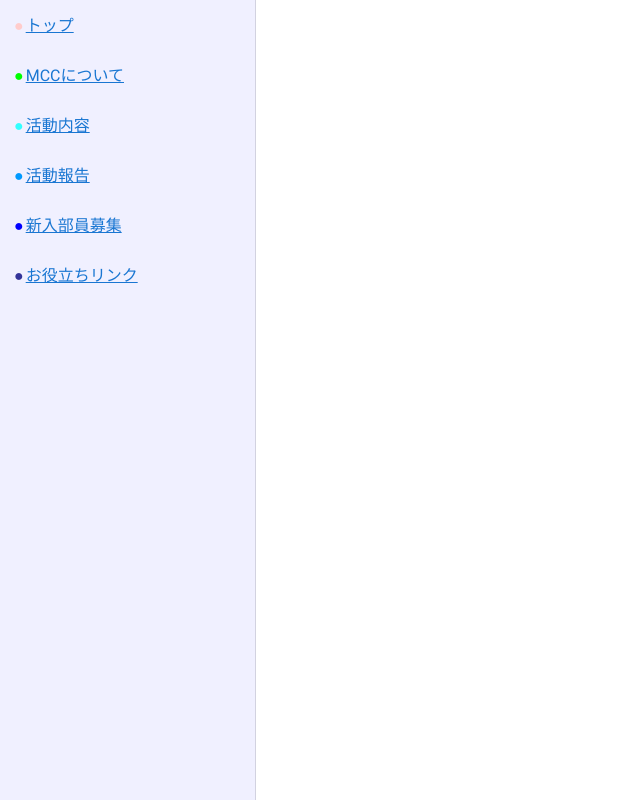
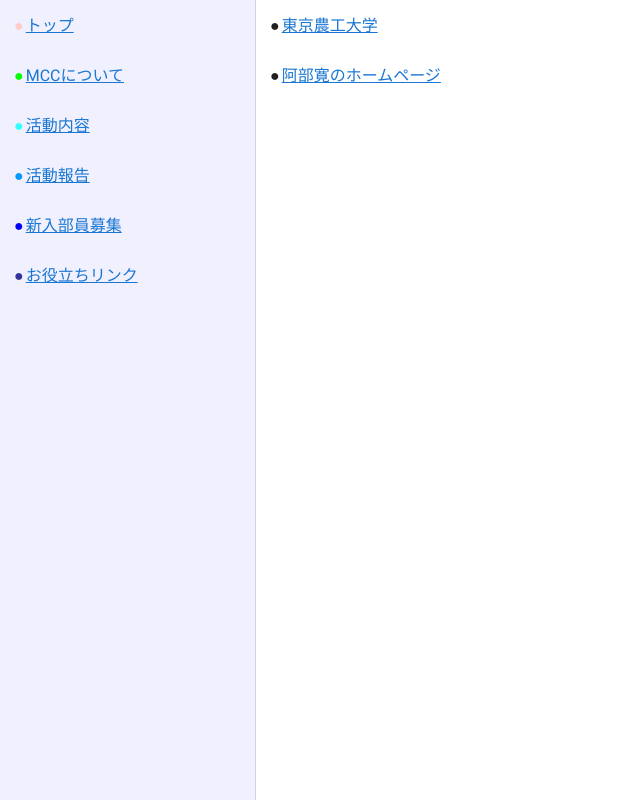
Before and after one commit to tuatmcc/tuat-mcc-web-site, a Nuxt app: page /links in a window 1280 px wide. Shown: the whole page, without its empty margins (0-640 px from the left). Built offline with nearby package versions, Linux system fonts and the light colour scheme.

Commit message:
✨ リンク集

```diff
--- a/pages/links.vue
+++ b/pages/links.vue
@@ -1,12 +1,37 @@
 <template>
-  <div></div>
+  <div>
+    <table>
+      <tbody>
+        <tr v-for="link in links" :key="link.title">
+          <td class="pl-3"><span>●</span></td>
+          <td>
+            <p class="ma-0 py-3">
+              <a :href="link.to" target="_brank">{{ link.title }}</a>
+            </p>
+          </td>
+        </tr>
+      </tbody>
+    </table>
+  </div>
 </template>
-<script>
+<script lang="ts">
 import Vue from 'vue'
-// import News from '~/components/top/news.vue'
-
+export type DataType = {
+  subjects: { name: string; href: string }[]
+}
 export default Vue.extend({
   components: {},
+  data(): DataType {
+    return {
+      links: [
+        { title: '東京農工大学', to: 'https://www.tuat.ac.jp/' },
+        {
+          title: '阿部寛のホームページ',
+          to: 'http://abehiroshi.la.coocan.jp/',
+        },
+      ],
+    }
+  },
 })
 </script>
 
```
